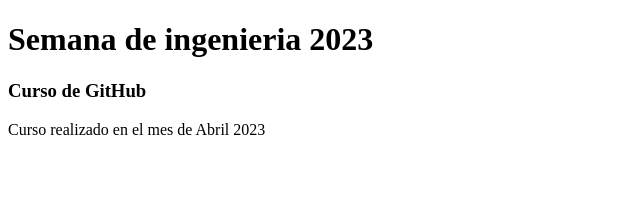
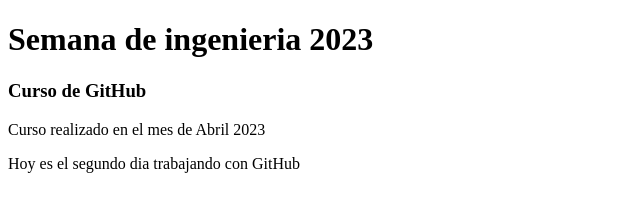
Before and after one commit to Luan555/Bigdata-Rubi, a plain HTML site: page Git/index.html in a window 1280 px wide. Shown: the whole page, without its empty margins (0-640 px from the left). Drawn offline with Linux system fonts and the light colour scheme.

Commit message:
Agregue linea de texto en index

```diff
--- a/Git/index.html
+++ b/Git/index.html
@@ -10,6 +10,6 @@
     <h1>Semana de ingenieria 2023</h1>
     <h3>Curso de GitHub</h3>
     <p>Curso realizado en el mes de Abril 2023</p>
-
+    <p>Hoy es el segundo dia trabajando con GitHub</p>
 </body>
 </html>
```
